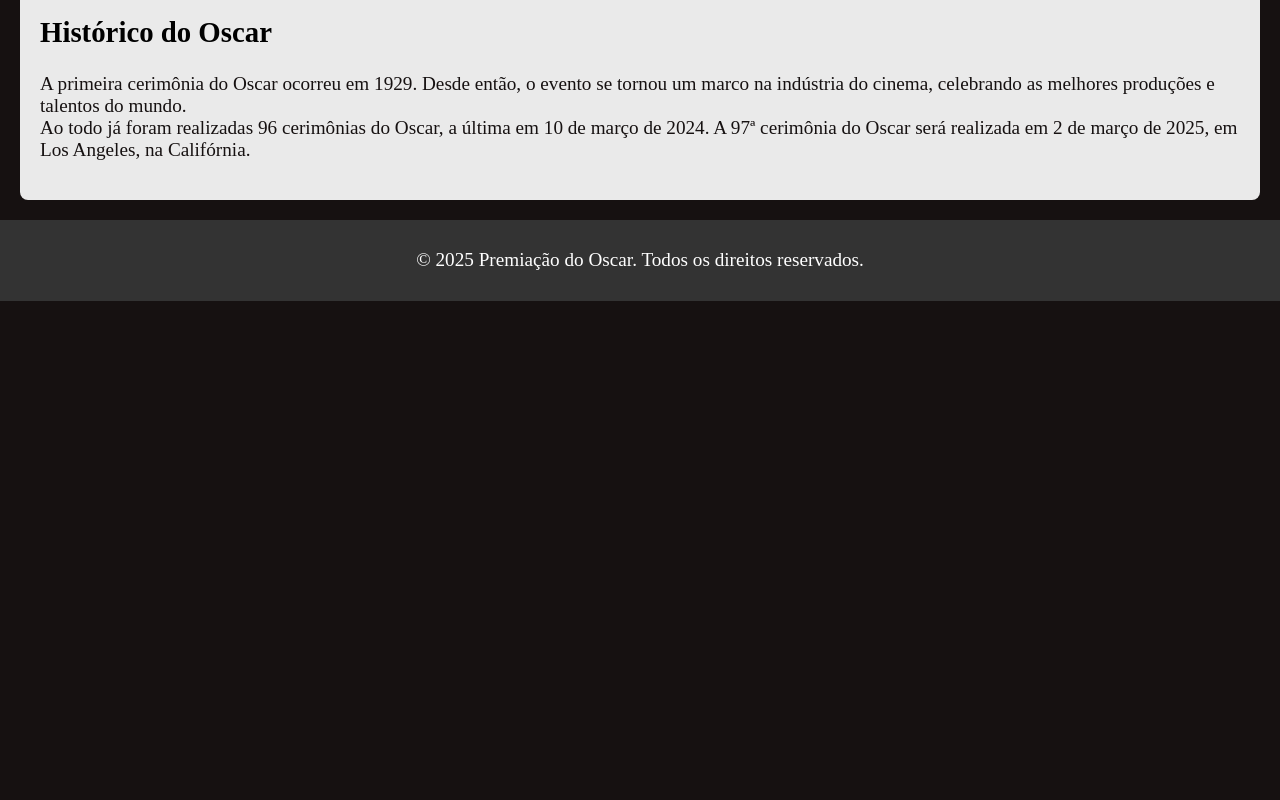
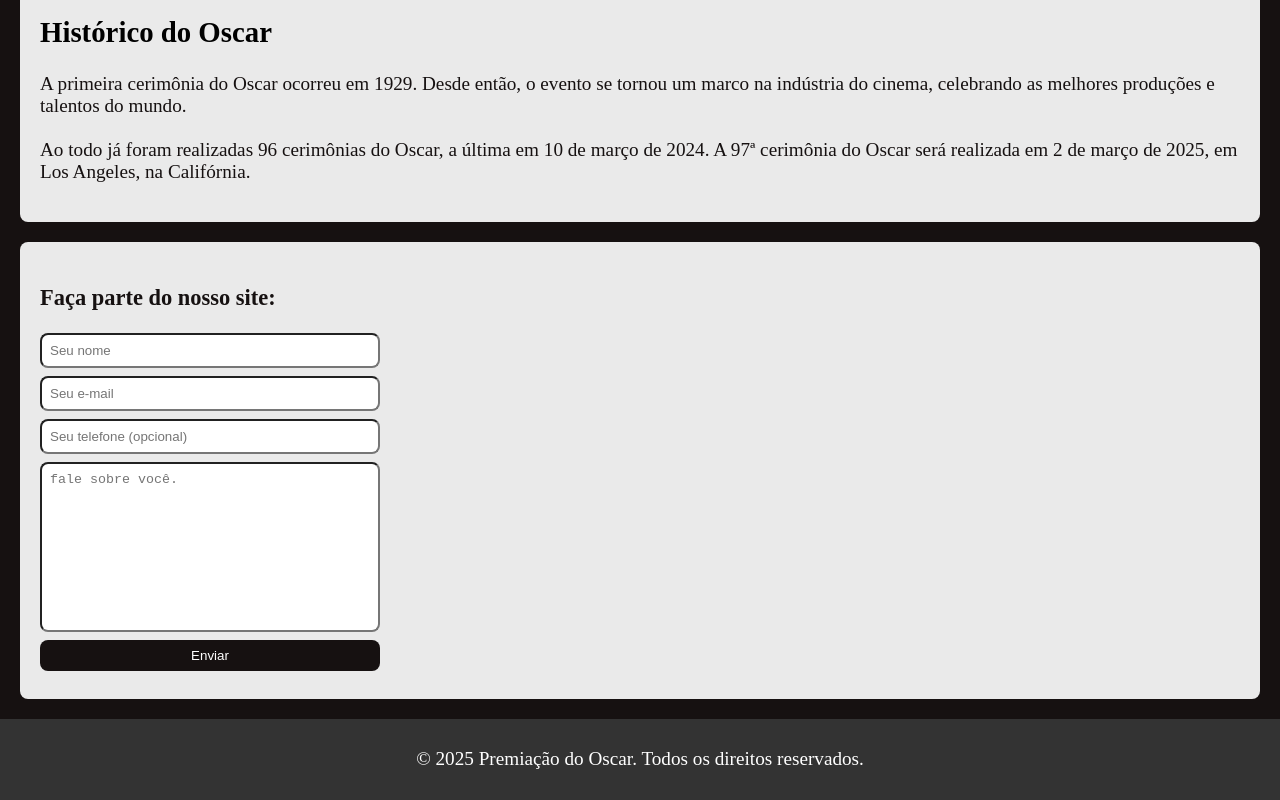
Before and after one commit to carmelolucass/Oscar, a plain HTML site: page index.html in a window 1280 px wide. Shown: the part 1049-1849 px from the top of the page. Before the commit the page ends 1350 px from the top, so only its background shows below. Drawn offline with Linux system fonts and the light colour scheme.

Commit message:
Update index.html

```diff
--- a/index.html
+++ b/index.html
@@ -31,7 +31,7 @@
     </section>
 
     <section id="indicados">
-        <h2>Indicados 2025</h2>
+    <h2>Indicados 2025</h2>
         <ul>
             <li>Melhor Filme: <strong>Nome do Filme</strong></li>
             <li>Melhor Diretor: <strong>Nome do Diretor</strong></li>
@@ -44,10 +44,19 @@
         <h2>Histórico do Oscar</h2>
         <p>
             A primeira cerimônia do Oscar ocorreu em 1929. Desde então, o evento se tornou um marco na indústria do cinema,
-            celebrando as melhores produções e talentos do mundo.
+            celebrando as melhores produções e talentos do mundo. <br>
             <br>Ao todo já foram realizadas 96 cerimônias do Oscar, a última em 10 de março de 2024. A 97ª cerimônia do Oscar será realizada em 2 de março de 2025, em Los Angeles, na Califórnia. </br>
         </p>
-
+    </section>
+    <section id="formulario">
+<h3>Faça parte do nosso site:</h3>
+<form>
+    <input type="text" placeholder="Seu nome" required/>
+    <input type="Email" placeholder="Seu e-mail"required />
+    <input type="tell" placeholder="Seu telefone (opcional)" />
+    <textarea placeholder="fale sobre você." required></textarea> <!--caixa para escrever mensagem -->
+    <button type="submit">Enviar</button>
+</form>
     </section>
 
     <footer>
@@ -55,3 +64,6 @@
     </footer>
 </body>
 </html>
+
+</body>
+</html>
```
